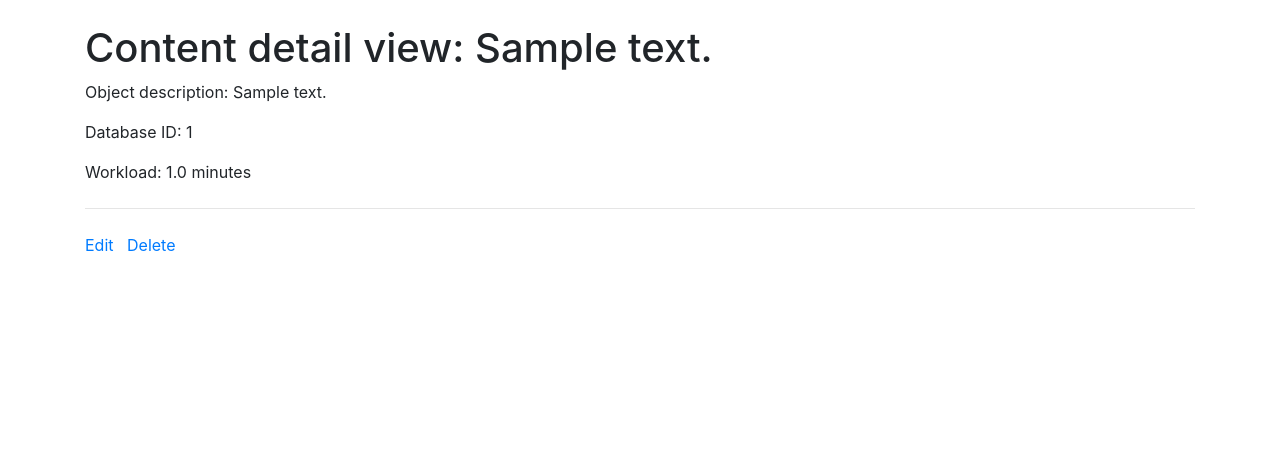
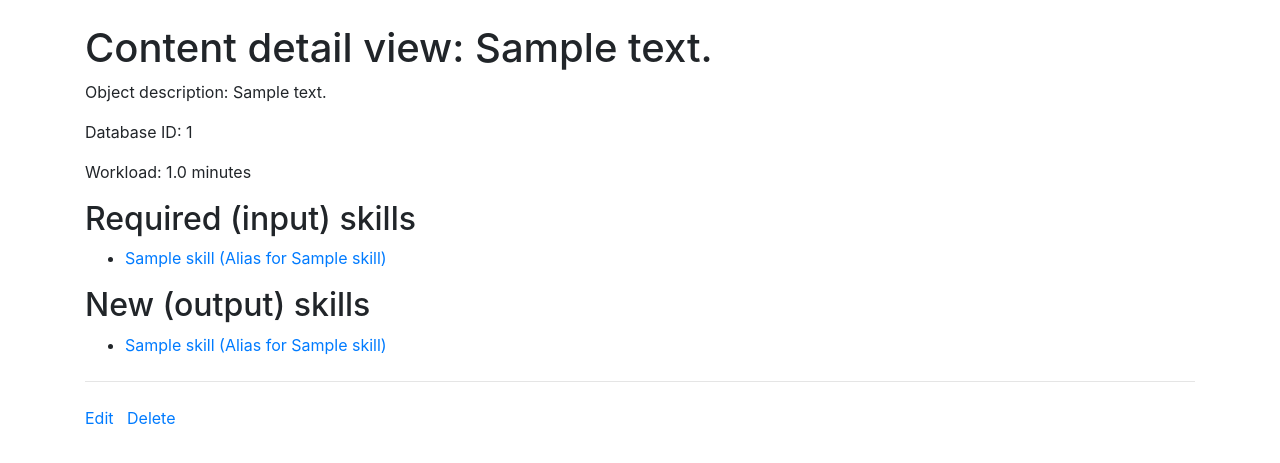
Before and after one commit to ComNets-Bremen/easyCCS, a Django app: page /content/detail/content/1 in a window 1280 px wide. Shown: the part 56-519 px from the top of the page. Run offline with Django 3.2, Linux system fonts and the light colour scheme; a user stored in the database is signed in; tables that the repository leaves empty hold one stand-in row (values such as "Sample post"); some libraries are stand-ins or nearby versions.

Commit message:
Show skills in content details

```diff
--- a/easyCCS/content/templates/content/content_detail.html
+++ b/easyCCS/content/templates/content/content_detail.html
@@ -8,6 +8,29 @@
 <p>Database ID: {{object.id}}</p>
 <p>Workload: {{object.content_workload}} {{workload_unit}}</p>
 
+<h2>Required (input) skills</h2>
+
+{% if object.required_skills %}
+<ul>
+{% for s in object.required_skills.all%}
+<li><a href="{% url "detailSkill" s.id %}">{{s}}</a></li>
+{% endfor %}
+</ul>
+{% endif %}
+
+<h2>New (output) skills</h2>
+
+{% if object.new_skills %}
+<ul>
+{% for s in object.new_skills.all %}
+<li><a href="{% url "detailSkill" s.id %}">{{s}}</a></li>
+{% endfor %}
+</ul>
+{% endif %}
+
+
+
+
 <hr class="my-4">
 <p>
 <a href="{% url "updateContent" object.id %}">Edit</a>
```
